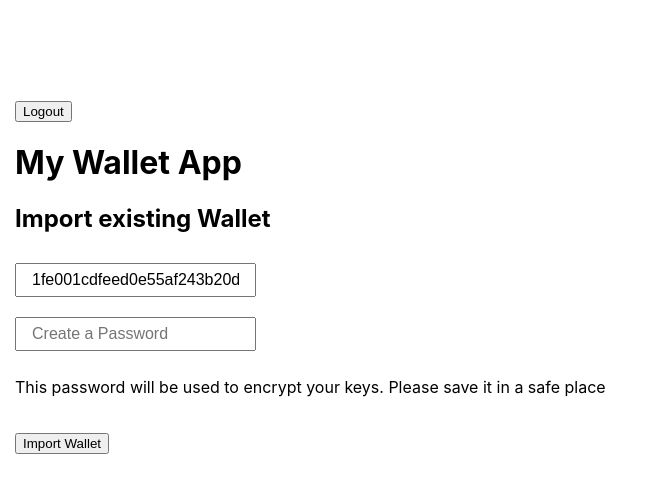
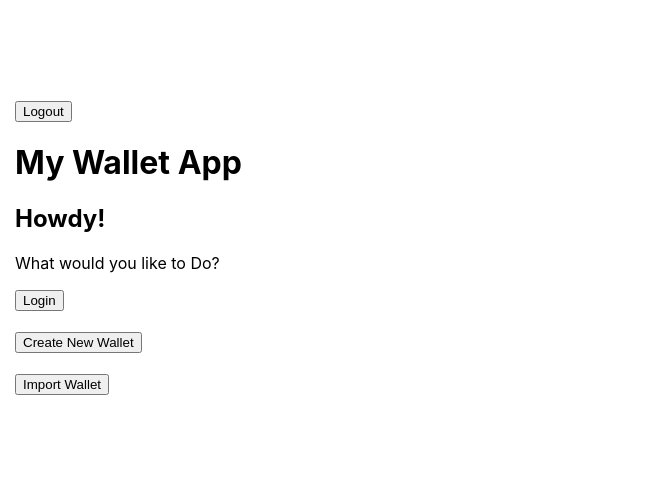
Before and after one commit to sriramkasyap/etherwallet-task2-slingshot, a React (Create React App) app: page / in a window 1280 px wide. Both pictures are taken after a click on the button "Login". Shown: the top 492 px of the page, without its empty margins (0-653 px from the left). Built offline with nearby package versions, Linux system fonts and the light colour scheme.

Commit message:
Wallet Screen working

```diff
--- a/src/App.js
+++ b/src/App.js
@@ -4,23 +4,32 @@ import "./App.css";
 import CreateWallet from "./CreateWallet";
 import ImportWallet from "./ImportWallet";
 import Onboarding from "./Onboarding";
+import WalletScreen from "./WalletScreen";
 const ScreenContext = createContext();
 
 function App() {
   const [screen, setScreen] = useState("onboard");
+  const [password, setPassword] = useState();
+  const [error, setError] = useState();
+
   // onboard ->  create -> wallet
   // onboard -> import -> wallet
   // onboard -> login -> wallet
 
+  const logout = (e) => {
+    e.preventDefault();
+    setPassword("");
+    setScreen("onboard");
+  };
+
   return (
     <div className="App">
-      <ScreenContext.Provider value={{ screen, setScreen }}>
+      <ScreenContext.Provider
+        value={{ screen, setScreen, password, setPassword, error, setError }}
+      >
         <div className="header">
           {screen !== "onboard" ? (
-            <button
-              onClick={() => setScreen("onboard")}
-              className="logout-button"
-            >
+            <button onClick={logout} className="logout-button">
               Logout
             </button>
           ) : (
@@ -32,8 +41,8 @@ function App() {
           <CreateWallet />
         ) : screen === "import" ? (
           <ImportWallet />
-        ) : screen === "login" ? (
-          <ImportWallet />
+        ) : screen === "wallet" ? (
+          <WalletScreen />
         ) : (
           <Onboarding />
         )}
--- a/src/ImportWallet.js
+++ b/src/ImportWallet.js
@@ -1,20 +1,20 @@
-import { enc } from "crypto-js";
 import React, { useContext, useState } from "react";
 import { ScreenContext } from "./App";
 var AES = require("crypto-js/aes");
 
 const ImportWallet = () => {
-  const { setScreen } = useContext(ScreenContext);
+  const { setScreen, setPassword } = useContext(ScreenContext);
   const [pKey, setPkey] = useState(
     "1fe001cdfeed0e55af243b20d1052c0fbdfea133c12bdeb7ad57c0d68bd99273"
   );
-  const [password, setPassword] = useState();
+  const [passwordKey, setPasswordKey] = useState();
 
   const handleFormSubmit = async (e) => {
     e.preventDefault();
-    let encrypted = AES.encrypt(pKey, password).toString();
+    let encrypted = AES.encrypt(pKey, passwordKey).toString();
     console.log(encrypted);
     localStorage.setItem("sling_saved_pkey", encrypted);
+    setPassword(passwordKey);
     setScreen("wallet");
   };
   return (
@@ -35,13 +35,13 @@ const ImportWallet = () => {
         </div>
         <div className="input-holder">
           <input
-            type="password"
-            placeholder="Create a Password"
+            type="passwordKey"
+            placeholder="Create a PasswordKey"
             className="form-control"
-            name="password"
-            value={password}
+            name="passwordKey"
+            value={passwordKey}
             required={true}
-            onChange={(e) => setPassword(e.target.value)}
+            onChange={(e) => setPasswordKey(e.target.value)}
           />
         </div>
         <p className="helper-text">
--- /dev/null
+++ b/src/WalletScreen.js
@@ -0,0 +1,60 @@
+import { formatEther } from "@ethersproject/units";
+import { enc } from "crypto-js";
+import { ethers, providers } from "ethers";
+import React, { useContext, useEffect, useState } from "react";
+import { ScreenContext } from "./App";
+var AES = require("crypto-js/aes");
+
+const WalletScreen = () => {
+  const [wallet, setWallet] = useState();
+  const { password, setScreen, setPassword } = useContext(ScreenContext);
+  const [balance, setBalance] = useState(0);
+
+  useEffect(() => {
+    if (!(password && password.length > 0)) setScreen("onboard");
+  }, [password, setScreen]);
+
+  useEffect(() => {
+    let pKeyEncrypted = localStorage.getItem("sling_saved_pkey");
+    let pKey = AES.decrypt(pKeyEncrypted, password).toString(enc.Utf8);
+    setWallet(new ethers.Wallet(pKey));
+  }, [setWallet, password]);
+
+  useEffect(() => {
+    async function setwalletBalance() {
+      let provider = new providers.getDefaultProvider(4);
+      let balance = await provider.getBalance(wallet.address);
+      setBalance(balance);
+    }
+
+    if (wallet) {
+      setwalletBalance();
+    }
+  }, [wallet]);
+
+  return (
+    <div className="wallet-screen">
+      <h3>Your Saved Wallet</h3>
+
+      {wallet ? (
+        <>
+          <p>
+            <strong>Selected Network:</strong>4
+          </p>
+          <p>
+            <strong>Your Wallet Address:</strong>
+            {wallet.address}
+          </p>
+          <p>
+            <strong>Your wallet Balance:</strong>
+            {formatEther(balance)} ETH
+          </p>
+        </>
+      ) : (
+        <p>"Loading your wallet. Please wait..."</p>
+      )}
+    </div>
+  );
+};
+
+export default WalletScreen;
```
